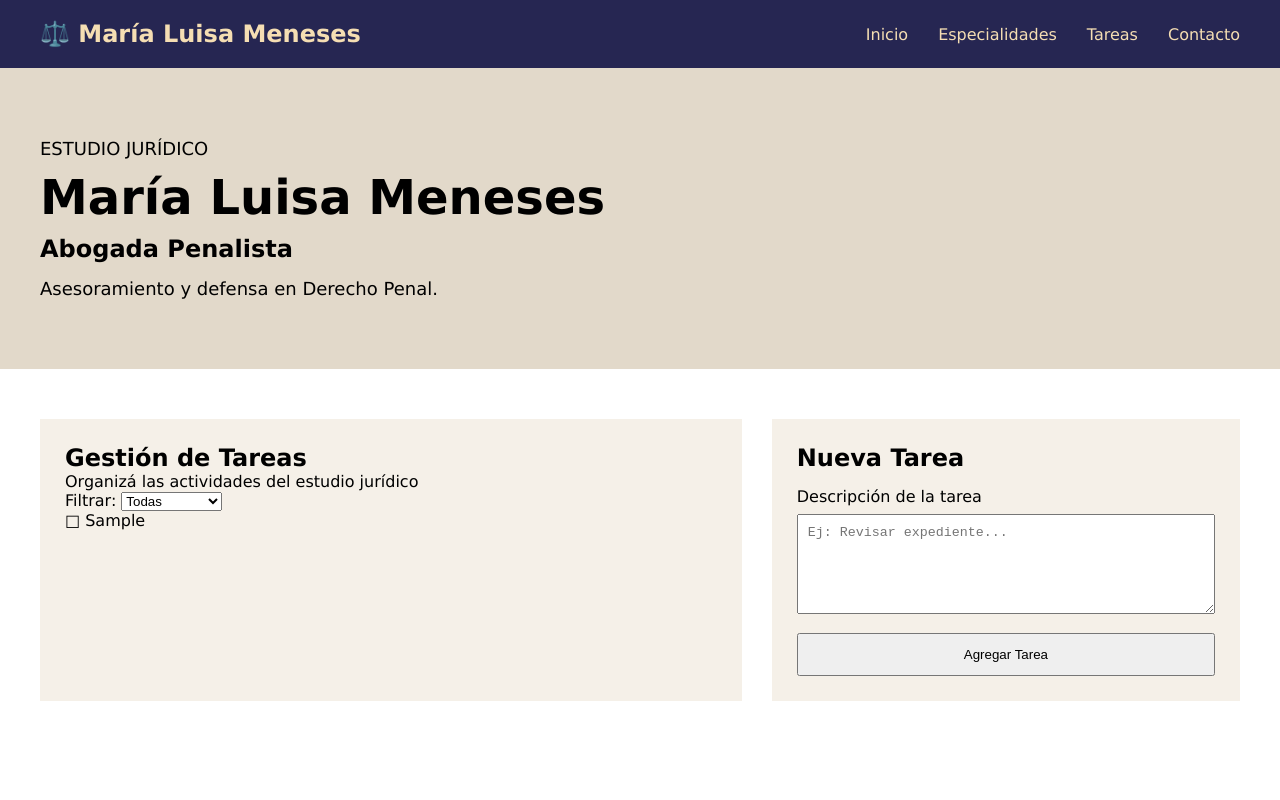
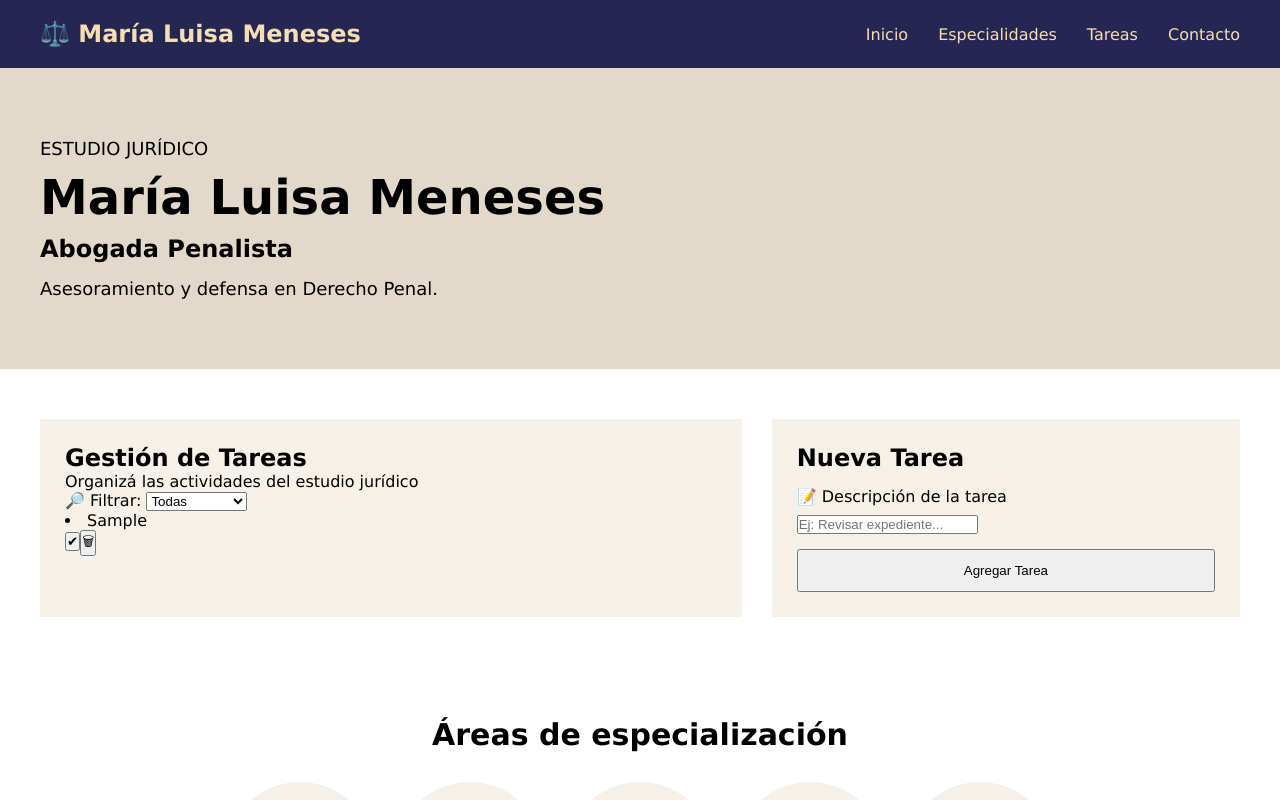
Before and after one commit to Fabychumbita/Estudiojuridico, a React (Vite) app: page / in a window 1280 px wide. Both pictures are taken after typing "Sample" into the empty fields and a click on the button "Agregar Tarea". Shown: the top 800 px of the page. Built offline with nearby package versions, Linux system fonts and the light colour scheme.

Commit message:
agregar filtros y localStorage

```diff
--- a/src/App.jsx
+++ b/src/App.jsx
@@ -4,9 +4,15 @@ import Especialidades from "./components/Especialidades.jsx";
 import TodoList from "./components/TodoList.jsx";
 import Form from "./components/Form.jsx";
 import Footer from "./components/Footer.jsx";
-import { useState } from "react";
+import { useState,useEffect } from "react";
 function App() {
-  const [tasks, setTasks] = useState([]);
+ const [tasks, setTasks] = useState(() => {
+  const savedTasks = localStorage.getItem("tasks");
+  return savedTasks ? JSON.parse(savedTasks) : [];
+});
+useEffect(() => {
+  localStorage.setItem("tasks", JSON.stringify(tasks));
+}, [tasks]);
   const addTask = (task) => {
     const newTask = {
       text: task,
@@ -16,17 +22,26 @@ function App() {
     setTasks([...tasks, newTask]);
   };
   const completeTask = (index) => {
-    const newTasks = [...tasks];
-    newTasks[index].completed = !newTasks[index].completed;
-    setTasks(newTasks);
-  };
+  const newTasks = [...tasks];
+  newTasks[index].completed = !newTasks[index].completed;
+  setTasks(newTasks);
+};
+
+const deleteTask = (index) => {
+  const newTasks = tasks.filter((task, i) => i !== index);
+  setTasks(newTasks);
+};
   return (
     <>
       <Navbar />
 
       <Hero />
       <section className="tareas-container">
-       <TodoList tasks={tasks} completeTask={completeTask} />
+        <TodoList
+     tasks={tasks}
+     completeTask={completeTask}
+     deleteTask={deleteTask}
+     />
         <Form addTask={addTask} />
       </section>
       <Especialidades />
--- a/src/components/Form.jsx
+++ b/src/components/Form.jsx
@@ -12,13 +12,13 @@ function Form( {addTask}) {
     <div className="form-tarea">
       <h2>Nueva Tarea</h2>
 
-      <label>Descripción de la tarea</label>
-      <textarea
-      placeholder="Ej: Revisar expediente..."
-      value={task}
-      onChange={(e) => setTask(e.target.value)}
-      ></textarea>
-
+      <label> 📝 Descripción de la tarea</label>
+     <input
+  type="text"
+  placeholder="Ej: Revisar expediente..."
+  value={task}
+  onChange={(e) => setTask(e.target.value)}
+/>
 
 
       <button onClick={handleSubmit}>Agregar Tarea</button>
--- a/src/components/TodoList.jsx
+++ b/src/components/TodoList.jsx
@@ -1,13 +1,28 @@
-function TodoList({ tasks, completeTask }) {
+
+import { useState } from "react";
+import Todo from "./Todo";
+
+function TodoList({ tasks, completeTask,deleteTask}) {
+
+  const [filter, setFilter] = useState("Todas");
+  const filteredTasks = tasks.filter((task) => {
+  if (filter === "Completadas") return task.completed;
+  if (filter === "Incompletas") return !task.completed;
+  return true;
+});
   return (
     <section className="tareas">
       <h2>Gestión de Tareas</h2>
       <p>Organizá las actividades del estudio jurídico</p>
 
       <div className="filtro">
-        <label>Filtrar: </label>
+        <label>🔎 Filtrar: </label>
 
-        <select>
+   <select
+          value={filter}
+         onChange={(e) => setFilter(e.target.value)}
+>
+
           <option>Todas</option>
           <option>Completadas</option>
           <option>Incompletas</option>
@@ -15,14 +30,18 @@ function TodoList({ tasks, completeTask }) {
       </div>
 
       <div className="lista-tareas">
-        {tasks.map((task, index) => (
-          <p
-            key={index}
-            onClick={() => completeTask(index)}
-            style={{ textDecoration: task.completed ? "line-through" : "none" }}
-          >
-            □ {task.text}
-          </p>
+        {filteredTasks.map((task, index) => (
+          <div className="lista-tareas">
+  {filteredTasks.map((task, index) => (
+    <Todo
+      key={index}
+      task={task}
+      index={index}
+      completeTask={completeTask}
+      deleteTask={deleteTask}
+    />
+  ))}
+</div>
         ))}
       </div>
     </section>
--- /dev/null
+++ b/src/components/todo.jsx
@@ -0,0 +1,20 @@
+function Todo({ task, index, completeTask, deleteTask }) {
+  return (
+    <li>
+      <span
+        style={{
+          textDecoration: task.completed ? "line-through" : "none",
+        }}
+      >
+        {task.text}
+      </span>
+
+      <div>
+        <button onClick={() => completeTask(index)}>✔</button>
+        <button onClick={() => deleteTask(index)}>🗑</button>
+      </div>
+    </li>
+  );
+}
+
+export default Todo;
```
